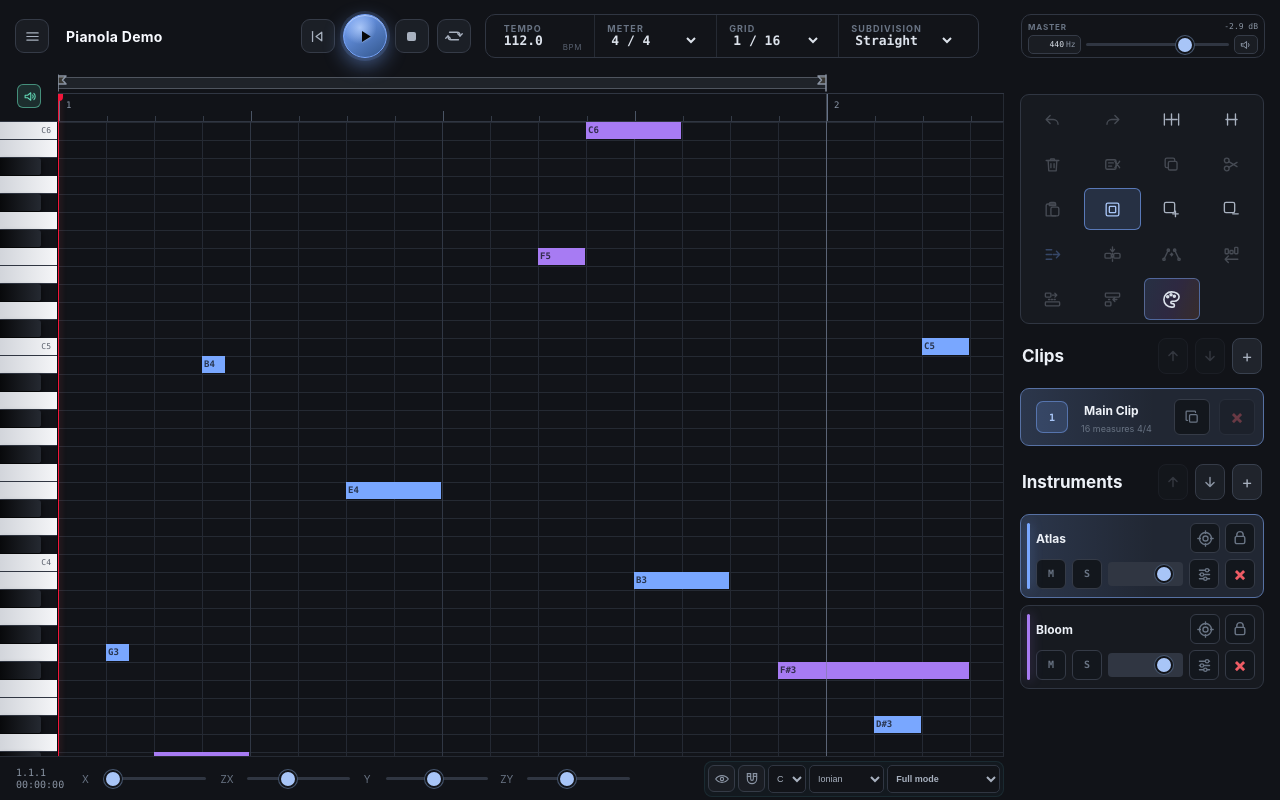
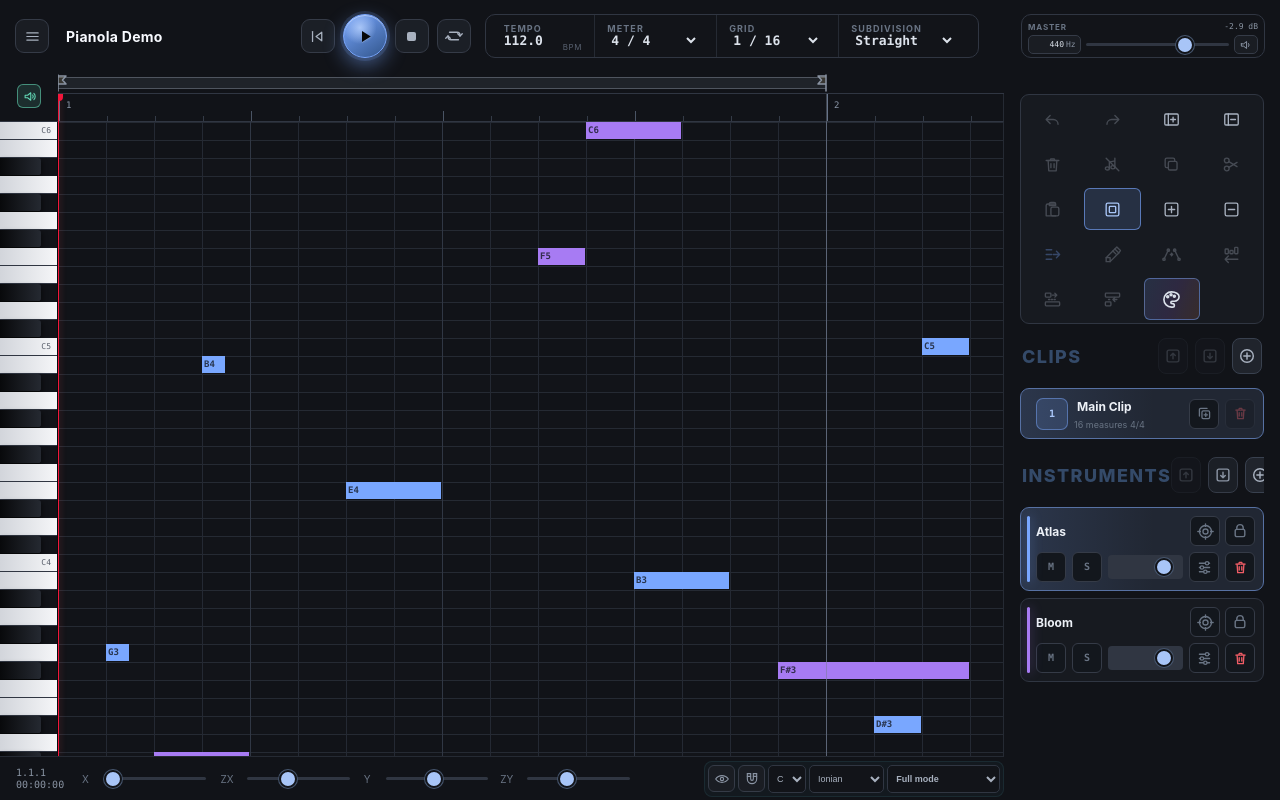
Before and after one commit to LucasBertrand/pianola, a React (Vite) app: page / in a window 1280 px wide. Built offline with nearby package versions, Linux system fonts and the light colour scheme.

Commit message:
style: refine inspector controls and portrait layout

```diff
--- a/src/config/application-colors.ts
+++ b/src/config/application-colors.ts
@@ -77,6 +77,8 @@ interface NeutralThemeColors {
   readonly textQuiet: string;
   /** Disabled controls and placeholders. */
   readonly textDisabled: string;
+  /** Subdued blue-gray used by inspector section headings. */
+  readonly inspectorHeading: string;
 }
 
 interface AccentThemeColors {
@@ -243,6 +245,7 @@ const DARK_APPLICATION_THEME = Object.freeze({
     textMuted: "#8a94a3",
     textQuiet: "#697484",
     textDisabled: "#596271",
+    inspectorHeading: "#344a69",
   }),
   accent: Object.freeze({
     primary: "#79a7ff",
@@ -412,6 +415,7 @@ const SCORE_PAPER_APPLICATION_THEME = Object.freeze({
     textMuted: "#85755d",
     textQuiet: "#998a72",
     textDisabled: "#b1a58f",
+    inspectorHeading: "#66758a",
   }),
   accent: Object.freeze({
     primary: "#557d78",
@@ -598,6 +602,7 @@ export const APPLICATION_CSS_COLOR_VARIABLES = Object.freeze({
   "--color-text-muted": APPLICATION_COLORS.neutral.textMuted,
   "--color-text-quiet": APPLICATION_COLORS.neutral.textQuiet,
   "--color-text-disabled": APPLICATION_COLORS.neutral.textDisabled,
+  "--color-inspector-heading": APPLICATION_COLORS.neutral.inspectorHeading,
   "--color-accent-primary": APPLICATION_COLORS.accent.primary,
   "--color-accent-primary-bright": APPLICATION_COLORS.accent.primaryBright,
   "--color-accent-warm": APPLICATION_COLORS.accent.warm,
--- a/src/styles.css
+++ b/src/styles.css
@@ -788,7 +788,8 @@ input:focus-visible {
 }
 
 .general-inspector-toggle-button {
-  gap: 8px;
+  width: 40px;
+  padding: 0;
 }
 
 .inspector-toggle-group {
@@ -807,8 +808,8 @@ input:focus-visible {
 }
 
 .inspector-menu-icon {
-  width: 17px;
-  height: 17px;
+  width: 21px;
+  height: 21px;
   fill: none;
   stroke: currentColor;
   stroke-linecap: round;
@@ -1469,8 +1470,10 @@ input[type="range"]::-webkit-slider-thumb {
 
 .general-inspector-heading h1 {
   margin: 0;
-  font-size: 17px;
-  font-weight: 650;
+  color: var(--color-inspector-heading);
+  font-size: 18px;
+  font-weight: 800;
+  letter-spacing: 0.08em;
 }
 
 .add-button {
@@ -1492,6 +1495,17 @@ input[type="range"]::-webkit-slider-thumb {
   opacity: 0.28;
 }
 
+.add-button svg,
+.general-inspector-close-button svg {
+  width: 18px;
+  height: 18px;
+  fill: none;
+  stroke: currentColor;
+  stroke-linecap: round;
+  stroke-linejoin: round;
+  stroke-width: 1.6;
+}
+
 .instrument-order-button {
   display: grid;
   width: 30px;
@@ -1537,8 +1551,8 @@ input[type="range"]::-webkit-slider-thumb {
 
 .clip-card {
   --instrument-color: var(--color-accent-primary);
-  min-height: 58px;
-  grid-template-columns: 36px minmax(0, 1fr) 36px 36px;
+  min-height: 0;
+  grid-template-columns: 32px minmax(0, 1fr) 30px 30px;
   grid-template-rows: auto;
 }
 
@@ -1589,10 +1603,10 @@ input[type="range"]::-webkit-slider-thumb {
 }
 
 .project-instrument-card.clip-card {
-  min-height: 58px;
-  grid-template-columns: 36px minmax(0, 1fr) 36px 36px;
+  min-height: 0;
+  grid-template-columns: 32px minmax(0, 1fr) 30px 30px;
   grid-template-rows: auto;
-  gap: 9px;
+  gap: 6px;
 }
 
 .project-instrument-card::before {
@@ -1770,8 +1784,8 @@ input[type="range"]::-webkit-slider-thumb {
 
 .project-instrument-card button {
   position: relative;
-  width: 36px;
-  height: 36px;
+  width: 30px;
+  height: 30px;
   border: 1px solid var(--color-border-control);
   border-radius: 6px;
   background: var(--color-surface-deep);
@@ -1779,11 +1793,6 @@ input[type="range"]::-webkit-slider-thumb {
   font-size: 8px;
   font-weight: 800;
   cursor: pointer;
-}
-
-.project-instrument-card:not(.clip-card) button {
-  width: 30px;
-  height: 30px;
 }
 
 .project-instrument-card .instrument-select-all-button {
@@ -1848,8 +1857,18 @@ input[type="range"]::-webkit-slider-thumb {
 
 .project-instrument-card .instrument-delete-button {
   color: var(--color-accent-danger);
-  font-size: 19px;
-  line-height: 1;
+}
+
+.project-instrument-card .instrument-delete-button svg {
+  display: block;
+  width: 17px;
+  height: 17px;
+  margin: auto;
+  fill: none;
+  stroke: currentColor;
+  stroke-linecap: round;
+  stroke-linejoin: round;
+  stroke-width: 1.55;
 }
 
 .instrument-duplicate-button svg {
@@ -2235,21 +2254,38 @@ input[type="range"]::-webkit-slider-thumb {
 @media (max-width: 920px) and (orientation: portrait) {
   .topbar {
     grid-template-columns:
-      minmax(0, 1fr)
+      minmax(168px, 1fr)
       auto
-      140px;
+      minmax(168px, 1fr);
     grid-template-areas:
       "brand transport master"
       "metrics metrics metrics";
+    align-items: center;
+    column-gap: 12px;
+    row-gap: 10px;
+  }
+
+  .brand {
+    width: 100%;
+    justify-self: start;
+  }
+
+  .transport-cluster {
+    align-self: center;
+    justify-self: center;
   }
 
   .transport-metrics {
+    width: 100%;
     max-width: 100%;
+    justify-self: stretch;
   }
 
   .master-bus-control {
-    width: 146px;
-    min-width: 146px;
+    width: 168px;
+    min-width: 168px;
+    align-self: center;
+    justify-self: end;
   }
 
   .workspace {
@@ -2485,14 +2521,28 @@ input[type="range"]::-webkit-slider-thumb {
   .instrument-management-panel .project-instrument-card {
     min-height: 0;
     padding: 8px 8px 8px 15px;
-    grid-template-columns: minmax(0, 1fr);
-    grid-template-rows: auto auto;
+    grid-template-columns: minmax(54px, 0.65fr) auto minmax(210px, 1.35fr);
+    grid-template-rows: auto;
     gap: 6px;
   }
 
+  .instrument-management-panel .instrument-identity {
+    display: contents;
+  }
+
+  .instrument-management-panel .instrument-name {
+    grid-column: 1;
+    grid-row: 1;
+  }
+
+  .instrument-management-panel .instrument-local-actions {
+    grid-column: 2;
+    grid-row: 1;
+  }
+
   .instrument-management-panel .instrument-sound-controls {
-    grid-column: 1;
-    grid-row: 2;
+    grid-column: 3;
+    grid-row: 1;
     grid-template-columns: repeat(2, 30px) minmax(72px, 1fr) repeat(2, 30px);
   }
 
--- a/src/ui/components/ClipInspector.tsx
+++ b/src/ui/components/ClipInspector.tsx
@@ -38,7 +38,7 @@ export function ClipInspector({
     <section className="clip-inspector-section">
       <div className="general-inspector-heading">
         <div>
-          <h1>Clips</h1>
+          <h1>CLIPS</h1>
         </div>
         <div className="general-inspector-heading-actions">
           <button
@@ -50,7 +50,8 @@ export function ClipInspector({
             onClick={() => onMoveActive(-1)}
           >
             <svg viewBox="0 0 20 20" aria-hidden="true">
-              <path d="M10 15V5M5.5 9.5 10 5l4.5 4.5" />
+              <rect x="3.5" y="3.5" width="13" height="13" rx="2" />
+              <path d="M10 13V7M7.5 9.5 10 7l2.5 2.5" />
             </svg>
           </button>
           <button
@@ -65,7 +66,8 @@ export function ClipInspector({
             onClick={() => onMoveActive(1)}
           >
             <svg viewBox="0 0 20 20" aria-hidden="true">
-              <path d="M10 5v10M5.5 10.5 10 15l4.5-4.5" />
+              <rect x="3.5" y="3.5" width="13" height="13" rx="2" />
+              <path d="M10 7v6M7.5 10.5 10 13l2.5-2.5" />
             </svg>
           </button>
           <button
@@ -74,7 +76,9 @@ export function ClipInspector({
             aria-label="Close inspector"
             onClick={onClose}
           >
-            ×
+            <svg viewBox="0 0 20 20" aria-hidden="true">
+              <path d="M5 5l10 10M15 5 5 15" />
+            </svg>
           </button>
           <button
             className="add-button"
@@ -86,7 +90,10 @@ export function ClipInspector({
             }
             onClick={onAdd}
           >
-            +
+            <svg viewBox="0 0 20 20" aria-hidden="true">
+              <circle cx="10" cy="10" r="7" />
+              <path d="M10 6.5v7M6.5 10h7" />
+            </svg>
           </button>
         </div>
       </div>
@@ -143,8 +150,9 @@ export function ClipInspector({
                 }}
               >
                 <svg viewBox="0 0 20 20" aria-hidden="true">
-                  <rect x="6.5" y="6.5" width="9" height="9" rx="1.5" />
-                  <path d="M4 13.5H3.5a1 1 0 0 1-1-1v-9a1 1 0 0 1 1-1h9a1 1 0 0 1 1 1V4" />
+                  <rect x="7" y="7" width="9" height="9" rx="1.5" />
+                  <path d="M4 13V5.5A1.5 1.5 0 0 1 5.5 4H13" />
+                  <path d="M11.5 9.5v4M9.5 11.5h4" />
                 </svg>
               </button>
               <button
@@ -158,7 +166,10 @@ export function ClipInspector({
                   onDelete(clip.id);
                 }}
               >
-                ×
+                <svg viewBox="0 0 20 20" aria-hidden="true">
+                  <path d="M4.5 6h11M8 6l.5-2h3L12 6" />
+                  <path d="m6 6 .7 10h6.6L14 6M8.5 9v4M11.5 9v4" />
+                </svg>
               </button>
             </article>
           );
--- a/src/ui/components/EditorToolbar.tsx
+++ b/src/ui/components/EditorToolbar.tsx
@@ -85,6 +85,8 @@ export function EditorToolbar({
         <button
           className="general-inspector-toggle-button"
           type="button"
+          aria-label="Open instruments"
+          title="Instruments"
           aria-expanded={
             generalInspectorOpen && inspectorSection === "instruments"
           }
@@ -92,14 +94,17 @@ export function EditorToolbar({
           onClick={() => onToggleInspector("instruments")}
         >
           <svg className="inspector-menu-icon" viewBox="0 0 24 24" aria-hidden="true">
-            <path d="M5 8.5h3l2-2.5v12l-2-2.5H5Z" />
-            <path d="M14 8.5c1.5 1 1.5 6 0 7M17 6c3 2.5 3 9.5 0 12" />
+            <path d="M6 4v16M12 4v16M18 4v16" />
+            <circle cx="6" cy="9" r="2" />
+            <circle cx="12" cy="15" r="2" />
+            <circle cx="18" cy="7" r="2" />
           </svg>
-          Instruments
         </button>
         <button
           className="general-inspector-toggle-button"
           type="button"
+          aria-label="Open clips"
+          title="Clips"
           aria-expanded={
             generalInspectorOpen && inspectorSection === "clips"
           }
@@ -107,11 +112,9 @@ export function EditorToolbar({
           onClick={() => onToggleInspector("clips")}
         >
           <svg className="inspector-menu-icon" viewBox="0 0 24 24" aria-hidden="true">
-            <rect x="5" y="5" width="12" height="7" rx="1.5" />
-            <path d="M8 15h11v5H8a2 2 0 0 1-2-2v-1a2 2 0 0 1 2-2Z" />
-            <path d="M9 8.5h5M10 17.5h6" />
+            <rect x="4" y="5" width="13" height="6" rx="2" />
+            <rect x="7" y="13" width="13" height="6" rx="2" />
           </svg>
-          Clips
         </button>
       </div>
       <div
@@ -154,8 +157,8 @@ export function EditorToolbar({
           onClick={onInsertMeasure}
         >
           <svg viewBox="0 0 24 24" aria-hidden="true">
-            <path d="M12 5v14M5 12h14" />
-            <path d="M3 5v14M21 5v14" />
+            <rect x="3.5" y="5" width="17" height="14" rx="1.5" />
+            <path d="M8 5v14M11 12h6M14 9v6" />
           </svg>
         </button>
         <button
@@ -169,8 +172,8 @@ export function EditorToolbar({
           onClick={onRemoveMeasure}
         >
           <svg viewBox="0 0 24 24" aria-hidden="true">
-            <path d="M5 12h14" />
-            <path d="M7 5v14M17 5v14" />
+            <rect x="3.5" y="5" width="17" height="14" rx="1.5" />
+            <path d="M8 5v14M11 12h6" />
           </svg>
         </button>
         <button
@@ -196,9 +199,10 @@ export function EditorToolbar({
           onClick={onToggleSelectionEnabled}
         >
           <svg viewBox="0 0 24 24" aria-hidden="true">
-            <rect x="3.5" y="6" width="13" height="12" rx="2" />
-            <path d="M7 10h6M7 14h4" />
-            <path d="m15 8 6 8M21 8l-6 8" />
+            <path d="M15 4v11.5M15 7.5 8 9v8" />
+            <ellipse cx="5.5" cy="17" rx="2.5" ry="2" />
+            <ellipse cx="12.5" cy="15.5" rx="2.5" ry="2" />
+            <path d="M4 4l16 16" />
           </svg>
         </button>
         <button
@@ -278,8 +282,8 @@ export function EditorToolbar({
           onClick={() => onSelectionModeChange("add")}
         >
           <svg viewBox="0 0 24 24" aria-hidden="true">
-            <rect x="3" y="3" width="13" height="13" rx="2" />
-            <path d="M17 14v7M13.5 17.5h7" />
+            <rect x="4" y="4" width="16" height="16" rx="2" />
+            <path d="M12 8v8M8 12h8" />
           </svg>
         </button>
         <button
@@ -297,8 +301,8 @@ export function EditorToolbar({
           onClick={() => onSelectionModeChange("subtract")}
         >
           <svg viewBox="0 0 24 24" aria-hidden="true">
-            <rect x="3" y="3" width="13" height="13" rx="2" />
-            <path d="M13.5 17.5h7" />
+            <rect x="4" y="4" width="16" height="16" rx="2" />
+            <path d="M8 12h8" />
           </svg>
         </button>
         <button
@@ -331,11 +335,9 @@ export function EditorToolbar({
           onClick={onSliceSelectionAtPlayhead}
         >
           <svg viewBox="0 0 24 24" aria-hidden="true">
-            <path d="M12 2.5v5" />
-            <path d="m9.5 5.5 2.5 3 2.5-3" />
-            <rect x="2.5" y="10.5" width="8" height="6" rx="1.5" />
-            <rect x="13.5" y="10.5" width="8" height="6" rx="1.5" />
-            <path d="M12 10.5v11" strokeDasharray="2 2" />
+            <path d="m4 16 11-11 5 5L9 21H4Z" />
+            <path d="m12.5 7.5 4 4M4 16h5v5" />
+            <path d="M15 5 17.5 2.5 22 7l-2 3" />
           </svg>
         </button>
         <button
--- a/src/ui/components/GeneralInspector.tsx
+++ b/src/ui/components/GeneralInspector.tsx
@@ -102,7 +102,7 @@ export function GeneralInspector({
     <div className="instrument-management-panel">
     <div className="general-inspector-heading">
       <div>
-        <h1>Instruments</h1>
+        <h1>INSTRUMENTS</h1>
       </div>
       <div className="general-inspector-heading-actions">
         <button
@@ -114,7 +114,8 @@ export function GeneralInspector({
           onClick={() => onMoveSelectedInstrument(-1)}
         >
           <svg viewBox="0 0 20 20" aria-hidden="true">
-            <path d="M10 15V5M5.5 9.5 10 5l4.5 4.5" />
+            <rect x="3.5" y="3.5" width="13" height="13" rx="2" />
+            <path d="M10 13V7M7.5 9.5 10 7l2.5 2.5" />
           </svg>
         </button>
         <button
@@ -130,7 +131,8 @@ export function GeneralInspector({
           onClick={() => onMoveSelectedInstrument(1)}
         >
           <svg viewBox="0 0 20 20" aria-hidden="true">
-            <path d="M10 5v10M5.5 10.5 10 15l4.5-4.5" />
+            <rect x="3.5" y="3.5" width="13" height="13" rx="2" />
+            <path d="M10 7v6M7.5 10.5 10 13l2.5-2.5" />
           </svg>
         </button>
         <button
@@ -139,7 +141,10 @@ export function GeneralInspector({
           aria-label="Add instrument"
           onClick={onAddProjectInstrument}
         >
-          +
+          <svg viewBox="0 0 20 20" aria-hidden="true">
+            <circle cx="10" cy="10" r="7" />
+            <path d="M10 6.5v7M6.5 10h7" />
+          </svg>
         </button>
       </div>
     </div>
@@ -308,7 +313,10 @@ export function GeneralInspector({
                   onDeleteProjectInstrument(instrument.id);
                 }}
               >
-                ×
+                <svg viewBox="0 0 20 20" aria-hidden="true">
+                  <path d="M4.5 6h11M8 6l.5-2h3L12 6" />
+                  <path d="m6 6 .7 10h6.6L14 6M8.5 9v4M11.5 9v4" />
+                </svg>
               </button>
             </div>
           </article>
```
